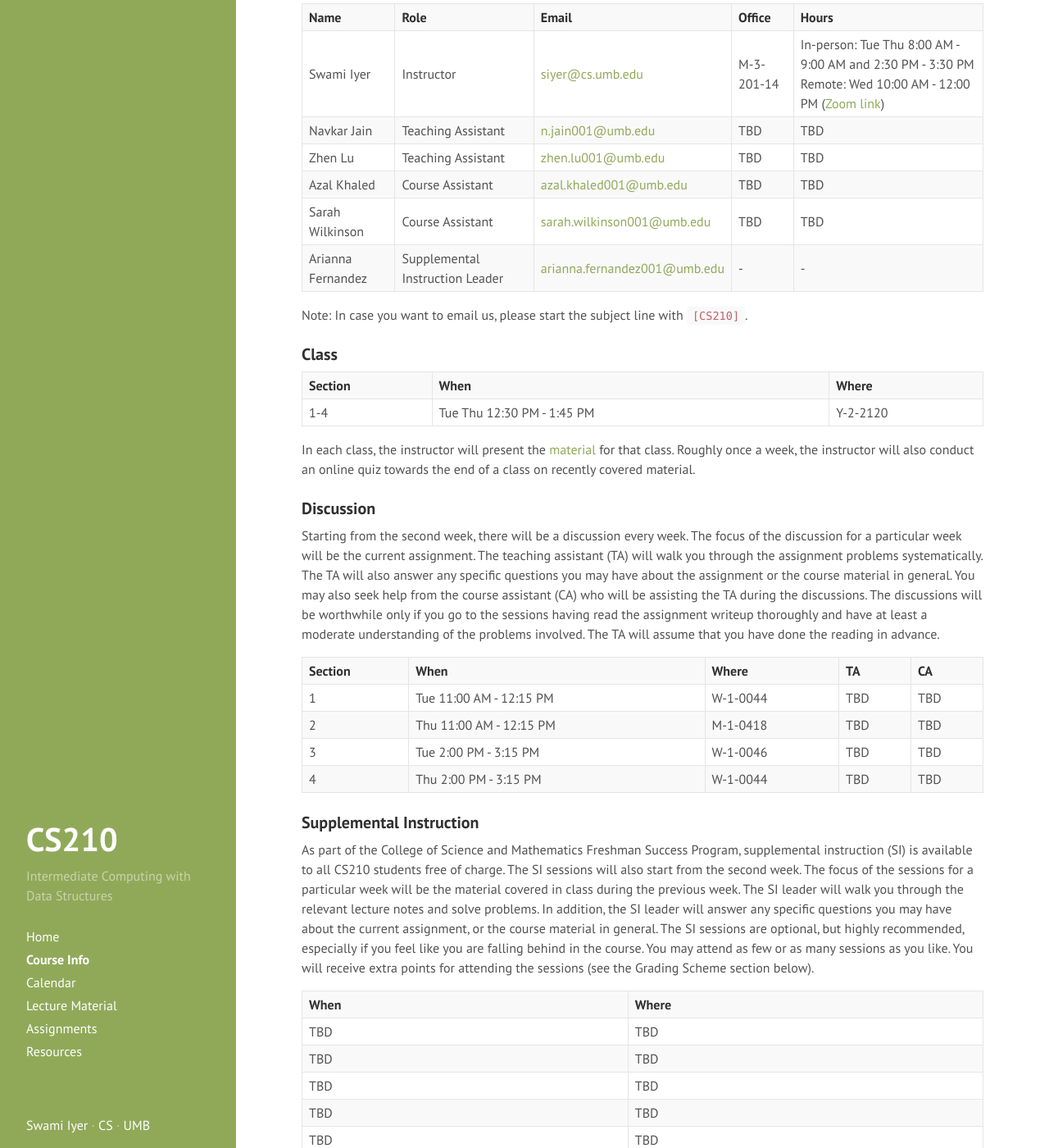
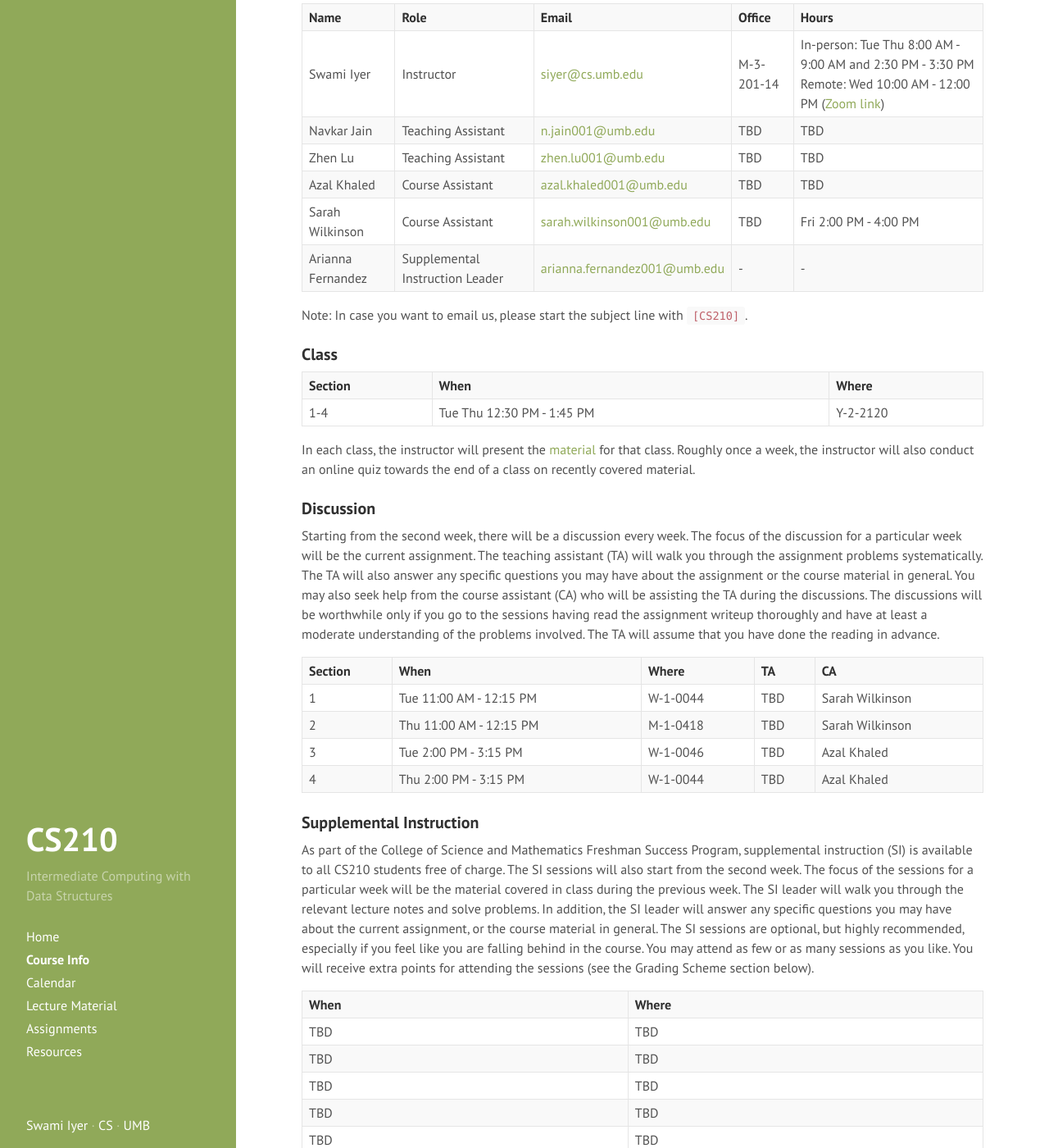
Before and after one commit to swamiiyer/swamiiyer.github.io, a Jekyll site: the page built from _pages/cs210/course_info.md, in a window 1280 px wide and 1400 px high, scrolled down 478 px. Shown: the whole window at 82% size. Built offline with Jekyll 4.4.1, drawn with Linux system fonts in a browser that asks for light colours.

Commit message:
More staff info

```diff
--- a/_pages/cs210/course_info.md
+++ b/_pages/cs210/course_info.md
@@ -20,7 +20,7 @@ Students who successfully complete this course will be able to confidently imple
 | Navkar Jain | Teaching Assistant | [n.jain001@umb.edu](mailto:n.jain001@umb.edu) | TBD | TBD |
 | Zhen Lu | Teaching Assistant | [zhen.lu001@umb.edu](mailto:zhen.lu001@umb.edu) | TBD | TBD |
 | Azal Khaled | Course Assistant | [azal.khaled001@umb.edu](mailto:azal.khaled001@umb.edu) | TBD | TBD |
-| Sarah Wilkinson | Course Assistant | [sarah.wilkinson001@umb.edu](mailto:sarah.wilkinson001@umb.edu) | TBD | TBD |
+| Sarah Wilkinson | Course Assistant | [sarah.wilkinson001@umb.edu](mailto:sarah.wilkinson001@umb.edu) | TBD | Fri 2:00 PM - 4:00 PM |
 | Arianna Fernandez | Supplemental Instruction Leader | [arianna.fernandez001@umb.edu](mailto:arianna.fernandez001@umb.edu) | - | - |
 
 Note: In case you want to email us, please start the subject line with `[CS210]`.
@@ -37,10 +37,10 @@ In each class, the instructor will present the [material](lecture_material.html)
 Starting from the second week, there will be a discussion every week. The focus of the discussion for a particular week will be the current assignment. The teaching assistant (TA) will walk you through the assignment problems systematically. The TA will also answer any specific questions you may have about the assignment or the course material in general. You may also seek help from the course assistant (CA) who will be assisting the TA during the discussions. The discussions will be worthwhile only if you go to the sessions having read the assignment writeup thoroughly and have at least a moderate understanding of the problems involved. The TA will assume that you have done the reading in advance.
 
 | **Section** | **When** | **Where** | **TA** | **CA** |
-| 1 | Tue 11:00 AM - 12:15 PM | W-1-0044 | TBD | TBD |
-| 2 | Thu 11:00 AM - 12:15 PM | M-1-0418 | TBD | TBD |
-| 3 | Tue 2:00 PM - 3:15 PM | W-1-0046 | TBD | TBD |
-| 4 | Thu 2:00 PM - 3:15 PM | W-1-0044 | TBD | TBD |
+| 1 | Tue 11:00 AM - 12:15 PM | W-1-0044 | TBD | Sarah Wilkinson |
+| 2 | Thu 11:00 AM - 12:15 PM | M-1-0418 | TBD | Sarah Wilkinson |
+| 3 | Tue 2:00 PM - 3:15 PM | W-1-0046 | TBD | Azal Khaled |
+| 4 | Thu 2:00 PM - 3:15 PM | W-1-0044 | TBD | Azal Khaled |
 
 ### Supplemental Instruction
 
```
